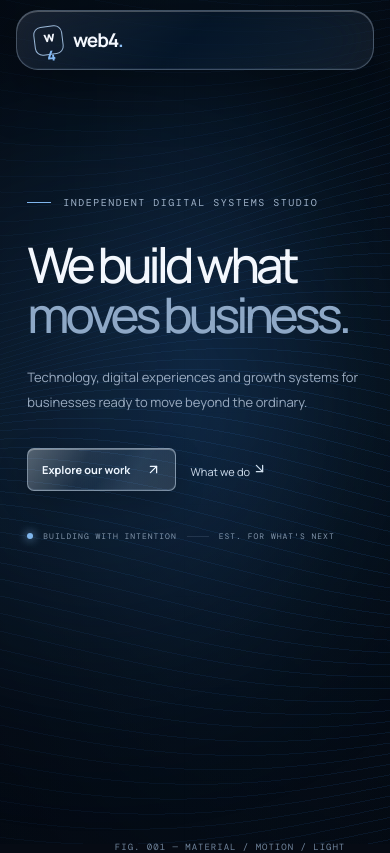
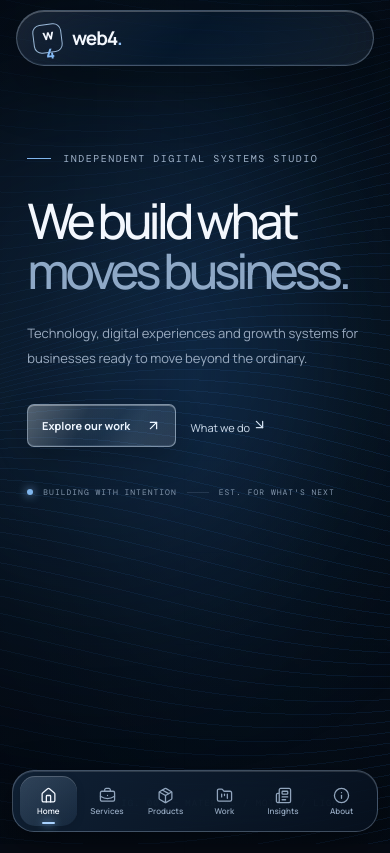
Before and after one commit to IKAminu/Web4digital, a React (Vite) app: page / in a window 390 px wide. Shown: the top 853 px of the page. Built offline with nearby package versions, Linux system fonts and the light colour scheme.

Commit message:
style: add fixed glass mobile bottom navigation dock

```diff
--- a/src/styles.css
+++ b/src/styles.css
@@ -172,3 +172,33 @@ footer{position:relative;z-index:1}
 .shader-background-overlay{position:absolute;inset:0;pointer-events:none;background:linear-gradient(90deg,rgba(4,10,19,.67),rgba(4,10,19,.22) 58%,rgba(4,10,19,.3)),linear-gradient(0deg,rgba(4,10,19,.44),transparent 45%);z-index:1}
 .shader-unavailable{background:radial-gradient(ellipse at 50% 40%,rgba(34,86,139,.5),transparent 60%),linear-gradient(135deg,#071321,#050b14)}
 @media(max-width:760px){.wave-field-canvas{opacity:.72}.shader-background-overlay{background:linear-gradient(90deg,rgba(4,10,19,.66),rgba(4,10,19,.32)),linear-gradient(0deg,rgba(4,10,19,.5),transparent 50%)}}
+
+
+/* Compact iPhone-style mobile navigation dock */
+.mobile-tab-bar{display:none}
+@media(max-width:760px){
+  .site-header{width:auto;left:16px;right:16px;top:10px;transform:none;height:56px;padding:0 16px;border-radius:999px}
+  .site-header .header-contact,.site-header .menu-toggle{display:none!important}
+  .mobile-tab-bar{
+    display:flex;position:fixed;z-index:60;left:50%;bottom:max(12px,env(safe-area-inset-bottom));
+    transform:translateX(-50%);width:min(430px,calc(100% - 24px));height:62px;
+    align-items:center;justify-content:space-around;gap:2px;padding:5px 7px;
+    border:1px solid rgba(205,229,255,.27);border-radius:22px;
+    background:linear-gradient(135deg,rgba(18,36,57,.88),rgba(7,17,30,.86));
+    box-shadow:0 12px 38px rgba(0,0,0,.42),inset 0 1px 0 rgba(255,255,255,.13);
+    backdrop-filter:blur(28px) saturate(175%);-webkit-backdrop-filter:blur(28px) saturate(175%);
+  }
+  .mobile-tab-bar a{
+    position:relative;flex:1;min-width:0;height:50px;display:flex;flex-direction:column;
+    align-items:center;justify-content:center;gap:3px;border-radius:15px;
+    color:#91a5bd;transition:color .2s,background .2s;
+  }
+  .mobile-tab-bar a svg{display:block;flex:0 0 auto}
+  .mobile-tab-bar a span{font-size:8px;line-height:1.05;font-weight:600;letter-spacing:.05px;white-space:nowrap}
+  .mobile-tab-bar a.active{
+    color:#f2f8ff;background:linear-gradient(145deg,rgba(185,218,250,.19),rgba(106,157,211,.09));
+    box-shadow:inset 0 1px 0 rgba(255,255,255,.19),0 2px 9px rgba(0,0,0,.12)
+  }
+  .mobile-tab-bar a.active:after{content:"";position:absolute;bottom:2px;width:13px;height:2px;border-radius:2px;background:#a9d2ff;box-shadow:0 0 8px #8ec5ff}
+  body{padding-bottom:88px}
+}
```
